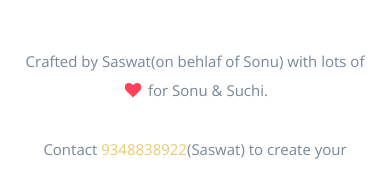
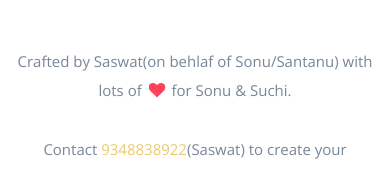
Before and after one commit to SonuAndSuchi/SonuWedsSuchi, a website: page index.html in a window 390 px wide. Shown: the part 6561-6731 px from the top of the page. Drawn offline with nearby package versions, Linux system fonts and the light colour scheme; some packages are replaced by stand-ins of ours; a script that the page names is missing; files whose address does not match are found by name.

```diff
--- a/index.html
+++ b/index.html
@@ -426,7 +426,7 @@
         <div class="row">
             <div class="col-sm-12 text-center content">
                 <span class="to-top-wrapper"><a href="#top" class="to-top"><i class="fa fa-angle-up"></i></a></span>
-                <p>Crafted by Saswat(on behlaf of Sonu) with lots of <span class="fa fa-heart pulse2"></span> for Sonu & Suchi.</p>
+                <p>Crafted by Saswat(on behlaf of Sonu/Santanu) with lots of <span class="fa fa-heart pulse2"></span> for Sonu & Suchi.</p>
                 <p>Contact <a>9348838922</a>(Saswat) to create your awesome wedding website</p>
             </div>
         </div>
```
Also changed, not shown: img/hero-min.jpg, img/hero.jpg.
